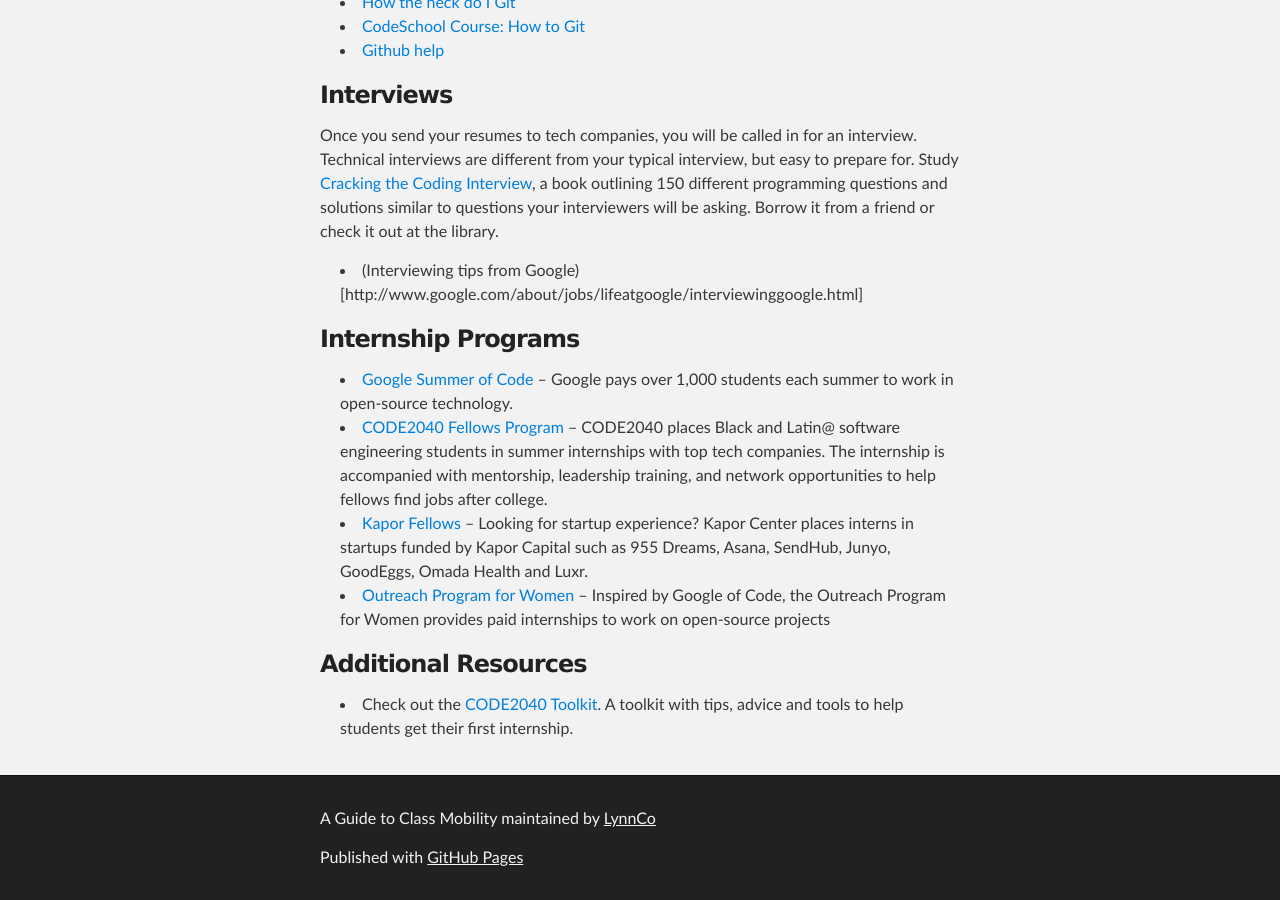
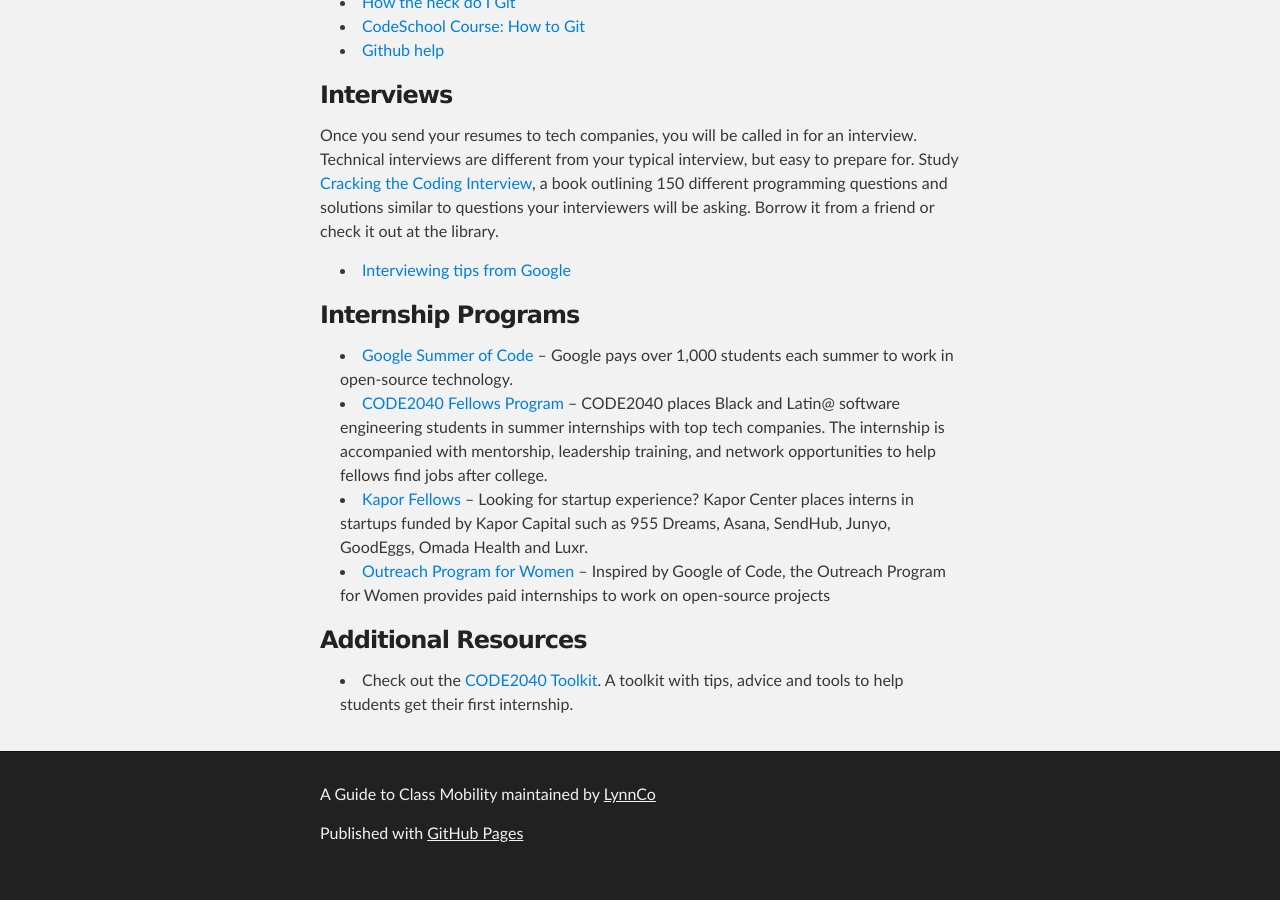
Before and after one commit to coilysiren/AGuideToClassMobility, a Jekyll site: the page built from _posts/2014-01-01-howtogetinterviewsintech.md, in a window 1280 px wide and 900 px high, scrolled down 1108 px. Built offline with Jekyll 4.4.1, drawn with Linux system fonts in a browser that asks for light colours; Markdown is read by kramdown in place of the engine named in the settings.

Commit message:
Update 2014-01-01-howtogetinterviewsintech.md
tiny syntax thing

```diff
--- a/_posts/2014-01-01-howtogetinterviewsintech.md
+++ b/_posts/2014-01-01-howtogetinterviewsintech.md
@@ -41,7 +41,7 @@
 
 Once you send your resumes to tech companies, you will be called in for an interview. Technical interviews are different from your typical interview, but easy to prepare for. Study [Cracking the Coding Interview](http://www.amazon.com/books/dp/098478280X), a book outlining 150 different programming questions and solutions similar to questions your interviewers will be asking. Borrow it from a friend or check it out at the library.
 
-* (Interviewing tips from Google)[http://www.google.com/about/jobs/lifeatgoogle/interviewinggoogle.html]
+* [Interviewing tips from Google](http://www.google.com/about/jobs/lifeatgoogle/interviewinggoogle.html)
 
 
 ### Internship Programs
```
